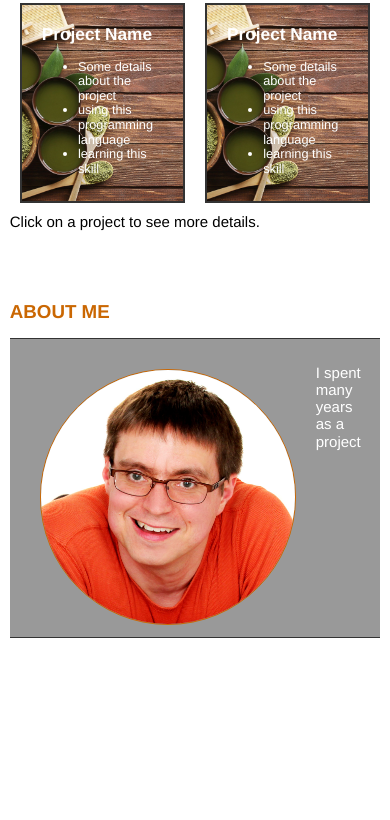
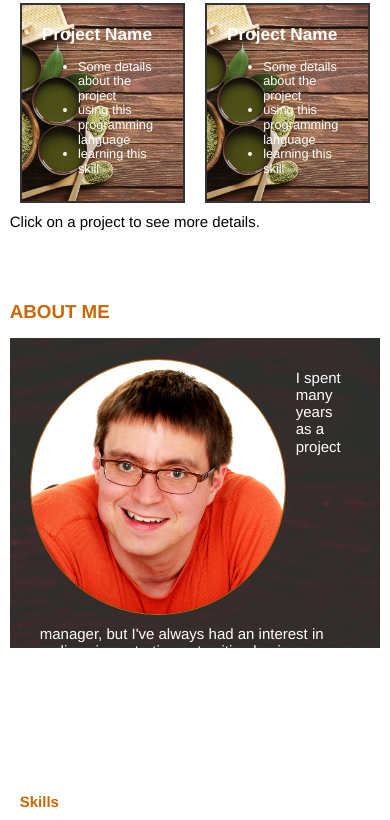
Before and after one commit to robings/robings.github.io, a plain HTML site: page index.html in a window 390 px wide. Shown: the part 1080-1900 px from the top of the page. Drawn offline with Linux system fonts and the light colour scheme.

Commit message:
added responsiveness for about me section

```diff
--- a/styles.css
+++ b/styles.css
@@ -190,9 +190,16 @@ img.photo {
 	padding: 10px;
 	background-image: url('images/beautiful-bloom-blooming-blossom-371393.jpg');
 	background-repeat: no-repeat;
-	background-position: center;
-	background-size: cover;
-	height: 300px;
+	background-position: right center;
+	background-size: 1750px;
+	height: 310px;
+	font-size: 1rem;
+}
+
+#idAboutMe h4 {
+	font-size: 1 rem;
+	color: #CA6702;
+	margin-top: 0;
 }
 
 #idAboutMe ul {
@@ -200,6 +207,23 @@ img.photo {
 	float: left;
 }
 
+#idAboutMe p {
+	margin: 20px;
+}
+
+@media screen and (max-width: 925px) {
+
+	img.photo {
+		height: 128px;
+		width: 128px;
+		border-radius: 64px;
+		margin: 20px;
+	}
+
+	#idAboutMe h4 {
+		margin-top: 30px;
+	}
+}
 
 @media screen and (max-width: 768px) {
 	html {
@@ -240,6 +264,14 @@ img.photo {
 		width: 50%;
 		padding: 10px 10px;
 	}
+
+	img.photo {
+		height: 256px;
+		width: 256px;
+		border-radius: 128px;
+		margin: 10px;
+	}
+
 }
 
 @media screen and (max-width: 375px) {
@@ -296,4 +328,17 @@ img.photo {
 	.containerLarge .projectBox li, .containerSmall .projectBox li {
 		font-size: 1rem;
 	}
+
+	img.photo {
+		height: 128px;
+		width: 128px;
+		border-radius: 64px;
+		margin: 10px;
+	}
+
+	#idAboutMe div {
+		height: 325px;
+	}
+
+
 }
```
Also changed, not shown: images/beautiful-bloom-blooming-blossom-371393.jpg (added).
